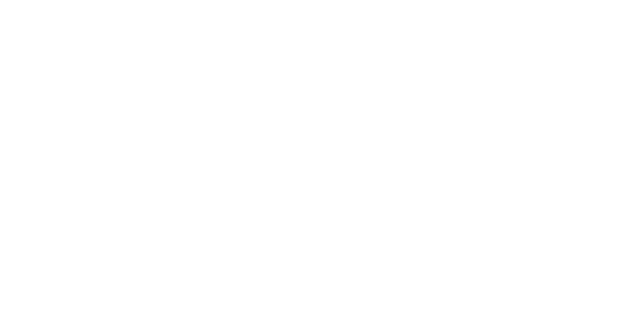
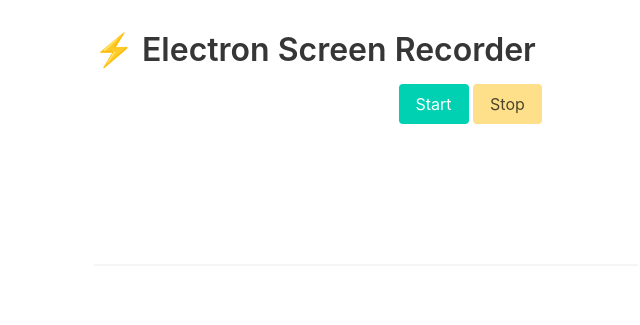
Before and after one commit to NathanPickard/electron-screen-capture, an Electron app: page src/index.html in a window 800 px wide. Shown: the whole page, without its empty margins (34-674 px from the left). Drawn offline with nearby package versions, Linux system fonts and the light colour scheme.

Commit message:
Adding start and stop buttons

```diff
--- a/src/index.html
+++ b/src/index.html
@@ -10,8 +10,14 @@
   <script src="render.js"></script>
 </head>
 
-<body>
+<body class="content">
+  <h1>⚡ Electron Screen Recorder</h1>
   <video></video>
+
+  <button id="startBtn" class="button is-primary">Start</button>
+  <button id="stopBtn" class="button is-warning">Stop</button>
+  <hr />
+
 </body>
 
 </html>
```
